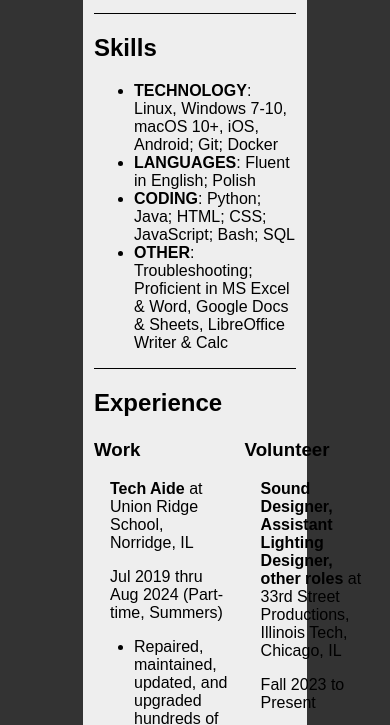
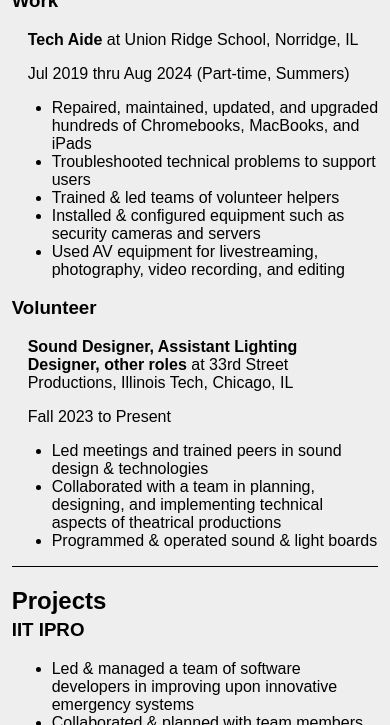
Before and after one commit to k-szczech/ITMD441-Lab1, a plain HTML site: page index.html in a window 390 px wide. Shown: the part 832-1557 px from the top of the page. Drawn offline with Linux system fonts and the light colour scheme.

Commit message:
Mobile-friendly styling tweaks

```diff
--- a/style.css
+++ b/style.css
@@ -43,8 +43,10 @@ section p {
 }
 
 #experience div, #ipro div {
-	display:grid;
-	grid-template-columns: auto auto;
+	@media only screen and (width >= 700px){
+		display:grid;
+		grid-template-columns: auto auto;
+	}
 	margin-top:-1rem;
 	div {display:revert;}
 }
@@ -56,3 +58,14 @@ img {
 figure {
 	margin:auto;
 }
+
+/* Removing paper-like styling when screen gets too narrow */
+@media only screen and (max-width:1000px) {
+	body {
+		margin:0;
+	}
+	main {
+		width:100%;
+		margin:0;
+	}
+}
```
